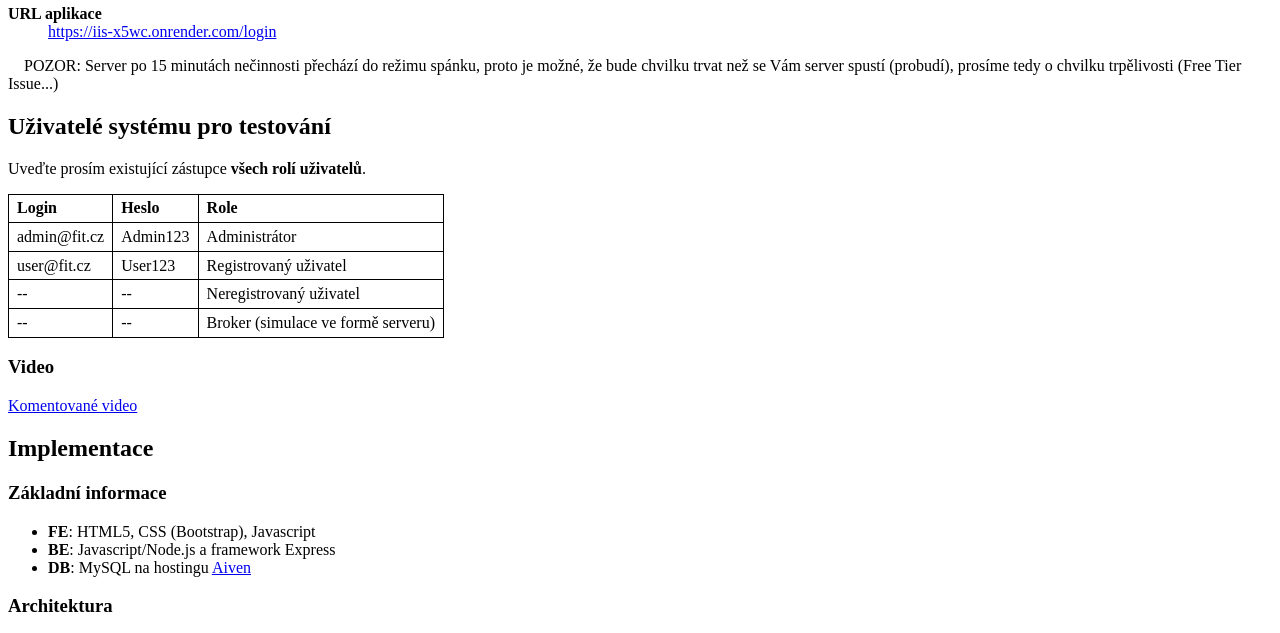
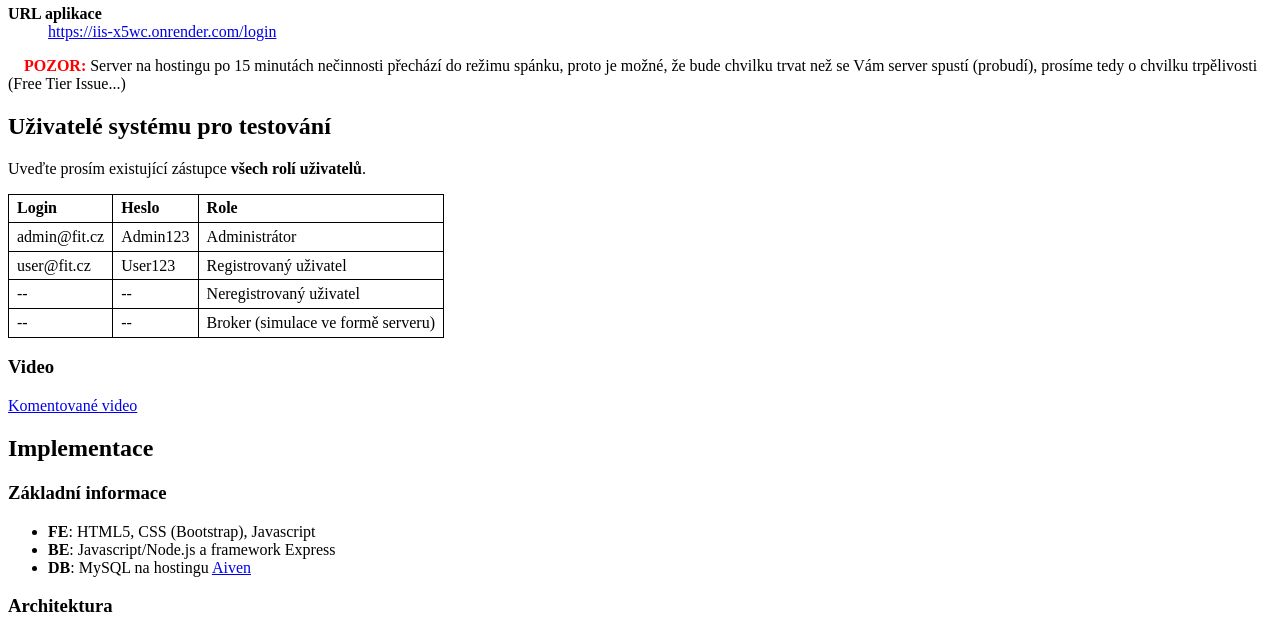
Before and after one commit to fix1t/but-iis-iot-is, a plain HTML site: page doc/doc.html in a window 1280 px wide. Shown: the part 155-788 px from the top of the page. Drawn offline with Linux system fonts and the light colour scheme.

Commit message:
warning hosting server alert

```diff
--- a/doc/doc.html
+++ b/doc/doc.html
@@ -48,7 +48,7 @@
 		</dd>
 		<dt>URL aplikace</dt>
 		<dd><a href="https://iis-x5wc.onrender.com/login">https://iis-x5wc.onrender.com/login</a></dd>
-		<p>&emsp;POZOR: Server po 15 minutách nečinnosti přechází do režimu spánku, proto je možné, že bude chvilku trvat než
+		<p>&emsp;<span style="color: red;"><b>POZOR:</b></span> Server na hostingu po 15 minutách nečinnosti přechází do režimu spánku, proto je možné, že bude chvilku trvat než
 			se Vám server spustí (probudí), prosíme tedy o chvilku trpělivosti (Free Tier Issue...)</p>
 	</dl>
 
```
